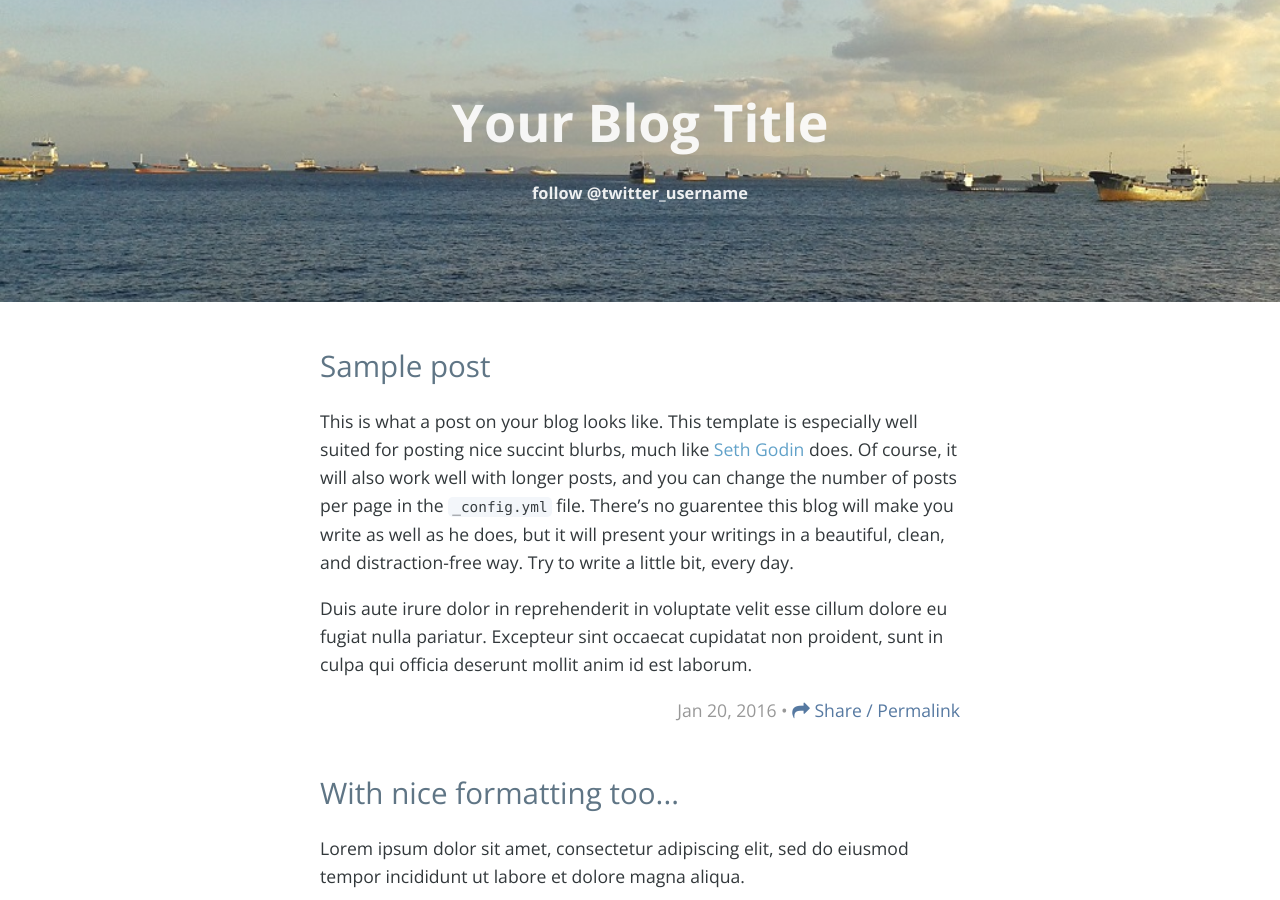
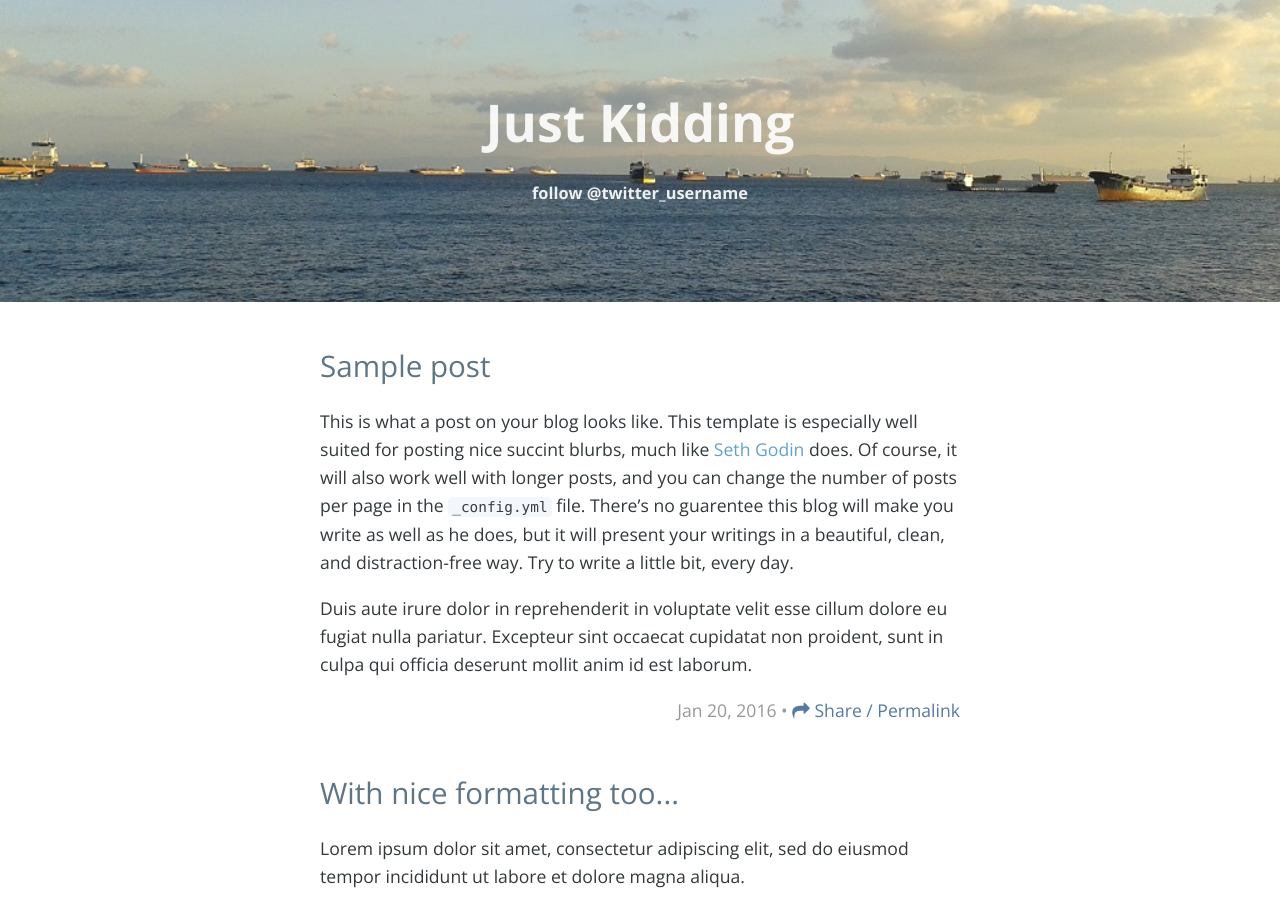
Before and after one commit to morpheus2001/justkidding.github.io, a Jekyll site: the page built from index.html, in a window 1280 px wide and 900 px high. Built offline with Jekyll 4.4.1, drawn with Linux system fonts in a browser that asks for light colours; nearby versions of some CDN libraries; the list of posts is cut into pages by our own code; comment, search, counter and statistics services are not loaded.

Commit message:
Update _config.yml

```diff
--- a/_config.yml
+++ b/_config.yml
@@ -6,10 +6,10 @@
 # 'jekyll serve'. If you change this file, please restart the server process.
 
 # Site settings
-title: Your Blog Title
+title: Just Kidding
 description: '' # write a nice description for your blog
 baseurl: '' # the subpath of your site, e.g. /blog
-url: '' # the base hostname & protocol for your site http://www.example.com
+url: 'http://justkidding.github.io' # the base hostname & protocol for your site http://www.example.com
 # google_analytics: 'UA-XXXXXX-X'
 twitter_username: 'twitter_username'
 
```
